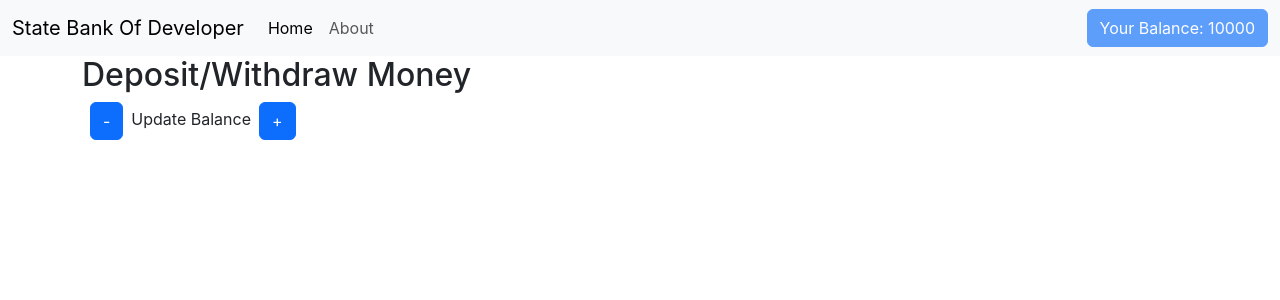
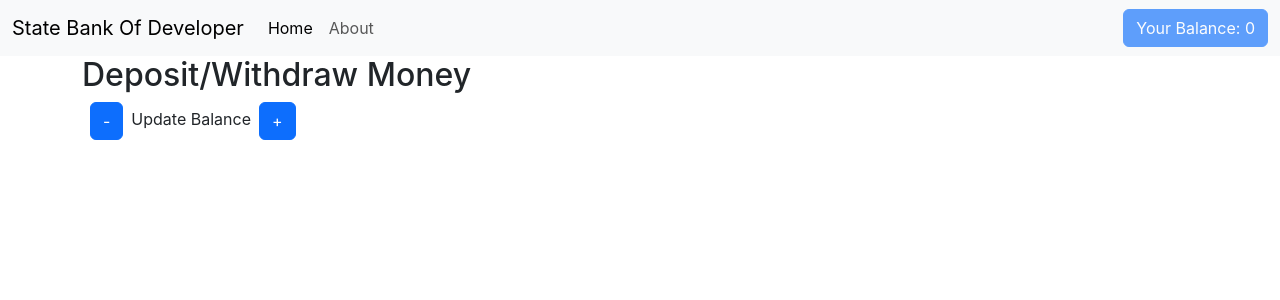
Before and after one commit to bhaveshrordev/ReduxReact, a React (Create React App) app: page / in a window 1280 px wide. Shown: the top 300 px of the page. Built offline with nearby package versions, Linux system fonts and the light colour scheme.

Commit message:
used redux to update balance

```diff
--- a/src/components/Navbar.js
+++ b/src/components/Navbar.js
@@ -1,6 +1,9 @@
 import React from "react";
+import { useSelector } from "react-redux";
 
 function Navbar() {
+  const amount = useSelector(state => state.amount)
+
   return (
     <div>
       <nav className="navbar navbar-expand-lg bg-body-tertiary">
@@ -33,7 +36,7 @@ function Navbar() {
               </li>
             </ul>
             <div>
-                <button disabled={true} className="btn btn-primary">Your Balance: 10000</button>
+                <button disabled={true} className="btn btn-primary">Your Balance: {amount}</button>
             </div>
           </div>
         </div>
--- a/src/components/Shop.js
+++ b/src/components/Shop.js
@@ -1,12 +1,18 @@
 import React from 'react'
+import { useDispatch } from 'react-redux'
+import { bindActionCreators } from 'redux';
+import { actionCreators } from '../state'
 
 const Shop = () => {
+  const dispatch = useDispatch();
+  const {withdrawMoney, depositMoney} = bindActionCreators(actionCreators, dispatch);
+
   return (
     <div>
       <h2>Deposit/Withdraw Money</h2>
-      <button className="btn btn-primary mx-2">-</button>
+      <button className="btn btn-primary mx-2" onClick={() => {withdrawMoney(100)}}>-</button>
       Update Balance
-      <button className="btn btn-primary mx-2">+</button>
+      <button className="btn btn-primary mx-2" onClick={() => {depositMoney(100)}}>+</button>
     </div>
   )
 }
```
